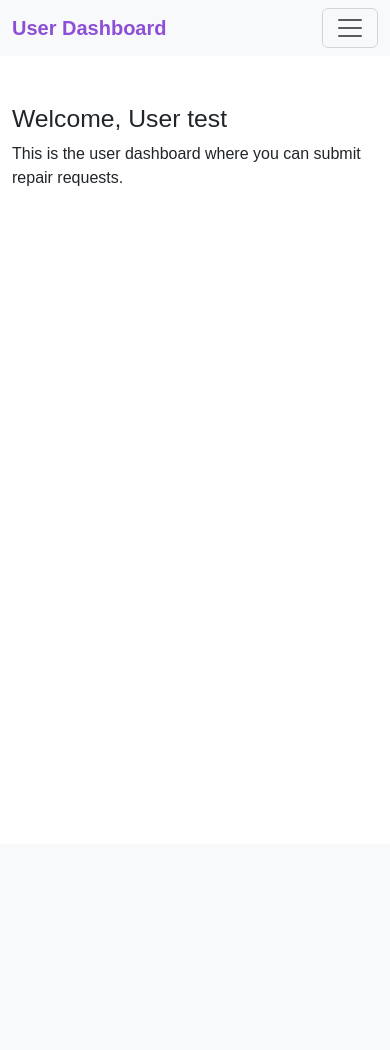
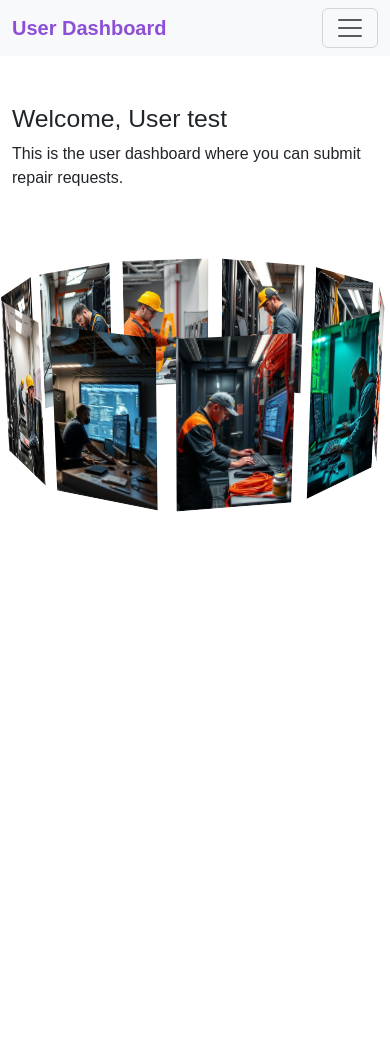
Before and after one commit to TunUsaha/954417, a PHP site: page /user_dashboard.php in a window 390 px wide. Before the commit the page ends 186 px from the top, so only its background shows below. Run offline with PHP 8.4, Linux system fonts and the light colour scheme; a user stored in the database is signed in.

Commit message:
User dashboard CSS

```diff
--- a/db_connect.php
+++ b/db_connect.php
@@ -1,7 +1,7 @@
 <?php
 $servername = "localhost";
 $username = "root";
-$password = "";
+$password = "!TP9G78ll210";
 $dbname = "417db";
 
 
--- a/styles.css
+++ b/styles.css
@@ -421,3 +421,78 @@ textarea.form-control {
         font-size: 1.5rem;
     }
 }
+
+.banner{
+    width: 100%;
+    height: 100vh;
+    text-align: center;
+    overflow: hidden;
+    position: relative;
+}
+.banner .slider{
+    position: absolute;
+    width: 200px;
+    height: 250px;
+    top: 10%;
+    left: calc(50% - 100px);
+    transform-style: preserve-3d;
+    transform: perspective(1000px);
+    animation: autoRun 20s linear infinite;
+    z-index: 2;
+}
+@keyframes autoRun{
+    from{
+        transform: perspective(1000px) rotateX(-16deg) rotateY(0deg);
+    }to{
+        transform: perspective(1000px) rotateX(-16deg) rotateY(360deg);
+    }
+}
+
+.banner .slider .item{
+    position: absolute;
+    inset: 0 0 0 0;
+    transform:
+        rotateY(calc( (var(--position) - 1) * (360 / var(--quantity)) * 1deg))
+        translateZ(550px);
+}
+.banner .slider .item img{
+    width: 100%;
+    height: 100%;
+    object-fit: cover;
+}
+
+@media screen and (max-width: 1023px) {
+    .banner .slider{
+        width: 160px;
+        height: 200px;
+        left: calc(50% - 80px);
+    }
+    .banner .slider .item{
+        transform:
+            rotateY(calc( (var(--position) - 1) * (360 / var(--quantity)) * 1deg))
+            translateZ(300px);
+    }
+
+    .banner .content .author{
+        color: #fff;
+        padding: 20px;
+        text-shadow: 0 10px 20px #000;
+        z-index: 2;
+        max-width: unset;
+        width: 100%;
+        text-align: center;
+        padding: 0 30px;
+    }
+}
+@media screen and (max-width: 767px) {
+    .banner .slider{
+        width: 100px;
+        height: 150px;
+        left: calc(50% - 50px);
+    }
+    .banner .slider .item{
+        transform:
+            rotateY(calc( (var(--position) - 1) * (360 / var(--quantity)) * 1deg))
+            translateZ(180px);
+    }
+}
--- a/user_dashboard.php
+++ b/user_dashboard.php
@@ -71,7 +71,20 @@ include 'db_connect.php';
         <p>This is the user dashboard where you can submit repair requests.</p>
     </div>
     <script src="https://cdn.jsdelivr.net/npm/bootstrap@5.3.0-alpha1/dist/js/bootstrap.bundle.min.js"></script>
-
+    <div class="banner">
+        <div class="slider" style="--quantity: 10">
+            <div class="item" style="--position: 1"><img src="images/1.jpg" alt=""></div>
+            <div class="item" style="--position: 2"><img src="images/2.jpg" alt=""></div>
+            <div class="item" style="--position: 3"><img src="images/3.jpg" alt=""></div>
+            <div class="item" style="--position: 4"><img src="images/4.jpg" alt=""></div>
+            <div class="item" style="--position: 5"><img src="images/5.jpg" alt=""></div>
+            <div class="item" style="--position: 6"><img src="images/6.jpg" alt=""></div>
+            <div class="item" style="--position: 7"><img src="images/7.jpg" alt=""></div>
+            <div class="item" style="--position: 8"><img src="images/8.jpg" alt=""></div>
+            <div class="item" style="--position: 9"><img src="images/9.jpg" alt=""></div>
+            <div class="item" style="--position: 10"><img src="images/10.jpg" alt=""></div>
+        </div>
+    </div>
 </body>
 
 </html>
```
Also changed, not shown: images/1.jpg (added), images/10.jpg (added), images/2.jpg (added), images/3.jpg (added), images/4.jpg (added), images/5.jpg (added), images/6.jpg (added), images/7.jpg (added), images/8.jpg (added), images/9.jpg (added).
